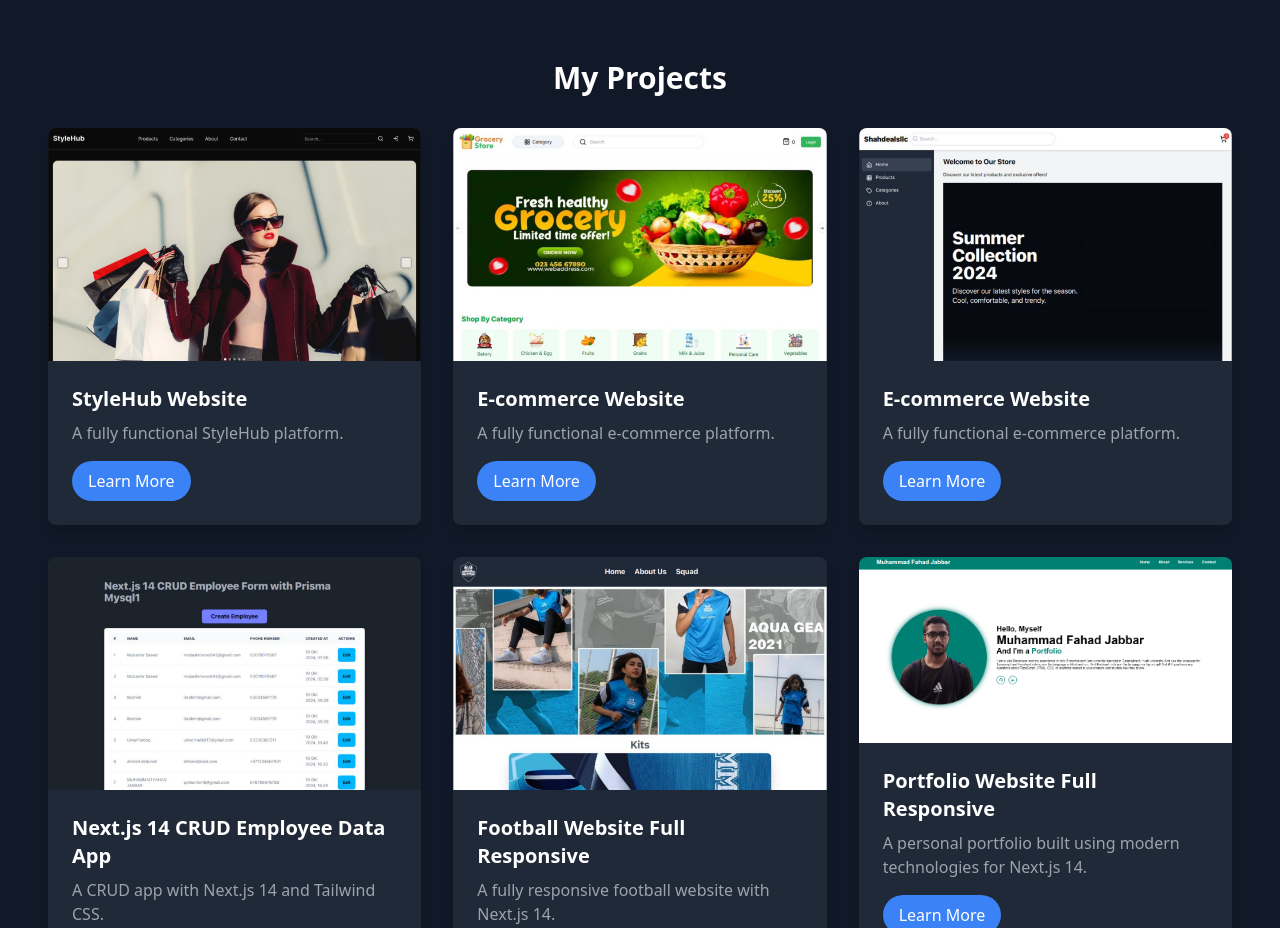
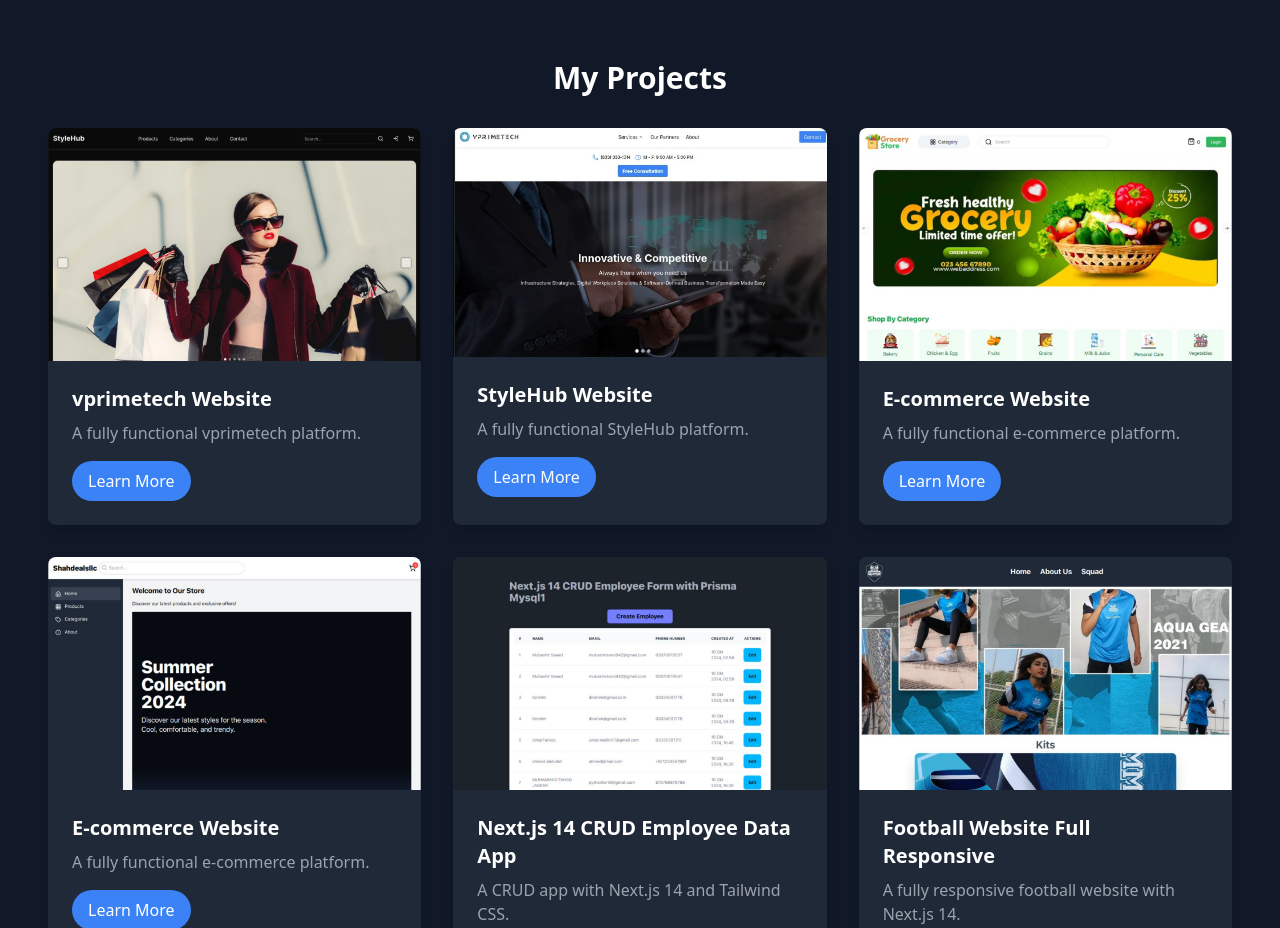
Before and after one commit to mfahadjbr/Portfolio_Fahad_Jabbar, a Next.js app: page / in a window 1280 px wide. Shown: the part 1560-2488 px from the top of the page. Built offline with nearby package versions, Linux system fonts and the light colour scheme.

Commit message:
complete

```diff
--- a/app/components/Project.tsx
+++ b/app/components/Project.tsx
@@ -5,10 +5,17 @@ import { motion } from 'framer-motion';
 const projects = [
   {
     id: 1,
+    title: 'vprimetech Website',
+    description: 'A fully functional vprimetech platform.',
+    imageUrl: '/9.png',
+    link: 'https://fahad-website-stylehub.vercel.app/', // E-commerce project link
+  },
+  {
+    id: 1,
     title: 'StyleHub Website',
     description: 'A fully functional StyleHub platform.',
-    imageUrl: '/9.png',
-    link: 'https://fahad-website-stylehub.vercel.app/', // E-commerce project link
+    imageUrl: '/new.jpeg',
+    link: 'https://vprimetech.vercel.app/', // E-commerce project link
   },
   {
     id: 1,
```
Also changed, not shown: public/new.jpeg (added).
